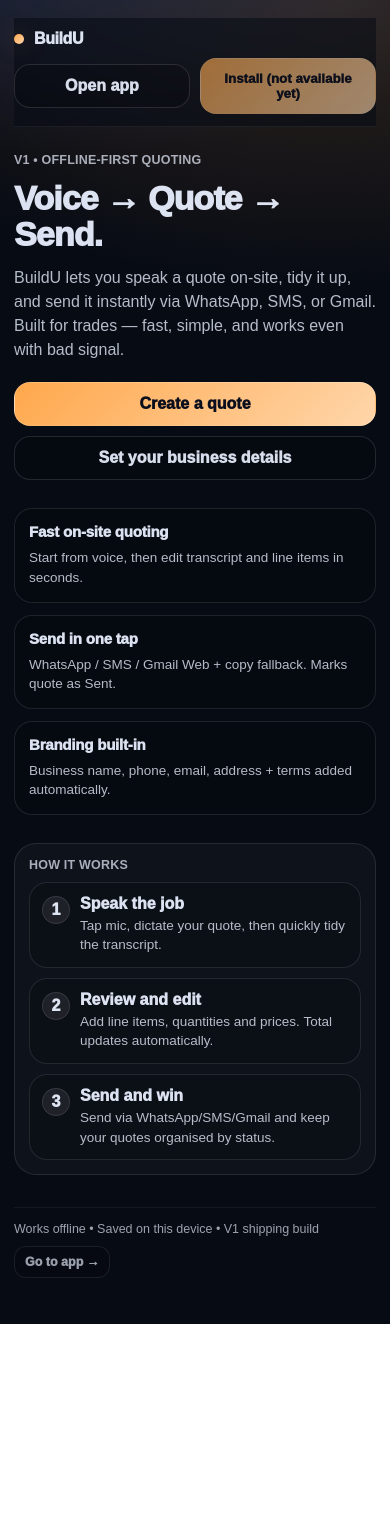
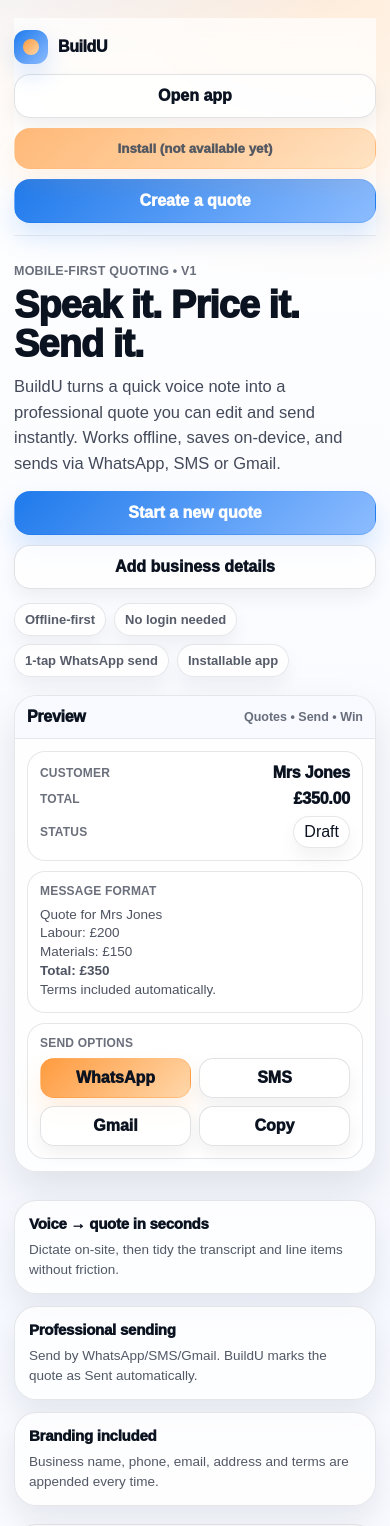
Before and after one commit to QuoteAPP2026/buildu, a Next.js app: page / in a window 390 px wide. Shown: the top 1526 px of the page. Before the commit the page ends 1324 px from the top, so only its background shows below. Built offline with nearby package versions, Linux system fonts and the light colour scheme.

Commit message:
Landing: lighter mobile-first marketing redesign

```diff
--- a/src/app/page.tsx
+++ b/src/app/page.tsx
@@ -26,10 +26,7 @@ export default function Home() {
     }
 
     window.addEventListener("beforeinstallprompt", onBeforeInstallPrompt);
-
-    return () => {
-      window.removeEventListener("beforeinstallprompt", onBeforeInstallPrompt);
-    };
+    return () => window.removeEventListener("beforeinstallprompt", onBeforeInstallPrompt);
   }, []);
 
   const canInstall = useMemo(() => !!deferredPrompt && !isStandalone, [deferredPrompt, isStandalone]);
@@ -40,8 +37,7 @@ export default function Home() {
       setInstallStatus("prompting");
       deferredPrompt.prompt();
       const { outcome } = await deferredPrompt.userChoice;
-      if (outcome === "accepted") setInstallStatus("installed");
-      else setInstallStatus("ready");
+      setInstallStatus(outcome === "accepted" ? "installed" : "ready");
     } catch {
       setInstallStatus("ready");
     } finally {
@@ -49,35 +45,46 @@ export default function Home() {
     }
   }
 
+  const installLabel =
+    installStatus === "installed"
+      ? "Installed ✓"
+      : installStatus === "prompting"
+        ? "Installing…"
+        : canInstall
+          ? "Install app"
+          : "Install (not available yet)";
+
   return (
-    <main className="bg">
+    <main className="lp">
       <style>{`
-        :root { color-scheme: dark; }
+        /* Landing page is intentionally LIGHT.
+           App (/app/*) remains dark via its own layout. */
+        :root { color-scheme: light; }
         * { box-sizing: border-box; }
 
-        .bg{
+        .lp{
           min-height: 100vh;
           background:
-            radial-gradient(1000px 520px at 15% -10%, rgba(60,120,255,0.22), transparent 55%),
-            radial-gradient(1000px 520px at 85% 0%, rgba(255,168,76,0.16), transparent 55%),
-            #070b14;
-          color: rgba(234,240,255,0.94);
+            radial-gradient(900px 520px at 15% -10%, rgba(56,120,255,0.20), transparent 55%),
+            radial-gradient(900px 520px at 85% 0%, rgba(255,160,64,0.18), transparent 55%),
+            linear-gradient(180deg, #ffffff 0%, #f6f8ff 60%, #ffffff 100%);
+          color: #0b1220;
         }
 
         .wrap{
-          max-width: 1080px;
+          max-width: 1100px;
           margin: 0 auto;
-          padding: 18px 14px 28px;
+          padding: 18px 14px 42px;
         }
 
         .topbar{
           position: sticky;
           top: 0;
-          z-index: 20;
+          z-index: 30;
           padding: 12px 0;
-          background: rgba(7,11,20,0.55);
-          backdrop-filter: blur(10px);
-          border-bottom: 1px solid rgba(255,255,255,0.06);
+          background: rgba(255,255,255,0.68);
+          backdrop-filter: blur(12px);
+          border-bottom: 1px solid rgba(15,23,42,0.08);
         }
 
         .topRow{
@@ -85,9 +92,10 @@ export default function Home() {
           align-items:center;
           justify-content:space-between;
           gap: 10px;
+          flex-wrap: wrap;
         }
 
-        .logo{
+        .brand{
           display:flex;
           align-items:center;
           gap: 10px;
@@ -95,14 +103,26 @@ export default function Home() {
           letter-spacing: -0.4px;
         }
 
-        .dot{
-          width: 10px; height: 10px; border-radius: 999px;
-          background: linear-gradient(135deg, rgba(255,168,76,1), rgba(255,214,170,1));
-          box-shadow: 0 0 24px rgba(255,168,76,0.35);
+        .mark{
+          width: 34px; height: 34px;
+          border-radius: 12px;
+          background: linear-gradient(135deg, #1f7aec, #8cbcff);
+          box-shadow: 0 10px 24px rgba(31,122,236,0.18);
+          position: relative;
+        }
+        .mark:after{
+          content:"";
+          position:absolute;
+          inset: 9px;
+          border-radius: 9px;
+          background: linear-gradient(135deg, #ff9b3f, #ffd7aa);
         }
 
-        .topActions{
-          display:flex; gap: 10px; align-items:center; flex-wrap: wrap;
+        .actions{
+          display:flex;
+          gap: 10px;
+          flex-wrap: wrap;
+          align-items:center;
         }
 
         .btn{
@@ -113,94 +133,184 @@ export default function Home() {
           border-radius: 16px;
           font-weight: 950;
           text-decoration: none;
-          border: 1px solid rgba(255,255,255,0.12);
-          background: rgba(0,0,0,0.18);
-          color: rgba(234,240,255,0.92);
+          border: 1px solid rgba(15,23,42,0.12);
+          background: rgba(255,255,255,0.75);
+          color: #0b1220;
           cursor: pointer;
+          box-shadow: 0 8px 18px rgba(15,23,42,0.06);
         }
 
         .btnPrimary{
-          color: #0B0F1D;
-          background: linear-gradient(135deg, rgba(255,168,76,1), rgba(255,214,170,1));
-          border: 1px solid rgba(255,255,255,0.16);
+          border: 1px solid rgba(31,122,236,0.22);
+          background: linear-gradient(135deg, #1f7aec, #8cbcff);
+          color: white;
+          box-shadow: 0 14px 26px rgba(31,122,236,0.18);
+        }
+
+        .btnWarm{
+          border: 1px solid rgba(255,155,63,0.28);
+          background: linear-gradient(135deg, #ff9b3f, #ffd7aa);
+          color: #0b1220;
+          box-shadow: 0 14px 26px rgba(255,155,63,0.16);
         }
 
         .hero{
-          padding: 26px 0 18px;
+          padding: 28px 0 10px;
           display:grid;
-          gap: 14px;
+          grid-template-columns: 1.15fr 0.85fr;
+          gap: 18px;
+          align-items: start;
         }
 
-        .headline{
-          font-size: 40px;
-          line-height: 1.05;
+        .kicker{
+          font-size: 12.5px;
+          font-weight: 900;
+          letter-spacing: 0.22px;
+          text-transform: uppercase;
+          color: rgba(15,23,42,0.62);
+        }
+
+        .h1{
+          margin: 8px 0 0;
+          font-size: 46px;
+          line-height: 1.03;
           font-weight: 980;
-          letter-spacing: -0.9px;
-          margin: 0;
+          letter-spacing: -1.0px;
         }
 
         .sub{
-          margin: 0;
-          font-size: 16px;
-          line-height: 1.5;
-          opacity: 0.82;
+          margin: 10px 0 0;
+          font-size: 16.5px;
+          line-height: 1.55;
+          color: rgba(15,23,42,0.78);
           max-width: 62ch;
         }
 
-        .heroCtas{
+        .ctaRow{
           display:flex;
           gap: 10px;
           flex-wrap: wrap;
-          margin-top: 6px;
-        }
-
-        .panel{
-          border-radius: 22px;
-          border: 1px solid rgba(255,255,255,0.10);
-          background: rgba(255,255,255,0.03);
-          padding: 14px;
-        }
-
-        .grid3{
-          display:grid;
-          grid-template-columns: repeat(3, minmax(0, 1fr));
-          gap: 12px;
           margin-top: 14px;
         }
 
-        .card{
+        .trustRow{
+          display:flex;
+          gap: 10px;
+          flex-wrap: wrap;
+          margin-top: 14px;
+          color: rgba(15,23,42,0.70);
+          font-size: 13px;
+          font-weight: 750;
+        }
+
+        .pill{
+          padding: 8px 10px;
+          border-radius: 999px;
+          border: 1px solid rgba(15,23,42,0.10);
+          background: rgba(255,255,255,0.75);
+          box-shadow: 0 10px 18px rgba(15,23,42,0.05);
+        }
+
+        .demo{
+          border-radius: 22px;
+          border: 1px solid rgba(15,23,42,0.10);
+          background: rgba(255,255,255,0.78);
+          box-shadow: 0 18px 40px rgba(15,23,42,0.10);
+          overflow: hidden;
+        }
+
+        .demoTop{
+          padding: 12px 12px;
+          display:flex;
+          align-items:center;
+          justify-content:space-between;
+          gap: 10px;
+          border-bottom: 1px solid rgba(15,23,42,0.08);
+          background: rgba(246,248,255,0.75);
+        }
+
+        .demoTitle{
+          font-weight: 950;
+          letter-spacing: -0.3px;
+        }
+
+        .demoBody{
+          padding: 12px;
+          display:grid;
+          gap: 10px;
+        }
+
+        .miniCard{
           border-radius: 18px;
-          border: 1px solid rgba(255,255,255,0.10);
-          background: rgba(0,0,0,0.18);
-          padding: 14px;
+          border: 1px solid rgba(15,23,42,0.10);
+          background: rgba(255,255,255,0.75);
+          padding: 12px;
           display:grid;
           gap: 8px;
         }
 
-        .kicker{
-          font-size: 12.5px;
-          opacity: 0.75;
-          font-weight: 850;
-          letter-spacing: 0.2px;
-          text-transform: uppercase;
+        .miniRow{
+          display:flex;
+          align-items:center;
+          justify-content:space-between;
+          gap: 10px;
         }
 
-        .cardTitle{
-          font-size: 15px;
+        .miniLabel{
+          font-size: 12px;
+          font-weight: 900;
+          color: rgba(15,23,42,0.62);
+          text-transform: uppercase;
+          letter-spacing: 0.2px;
+        }
+
+        .miniValue{
           font-weight: 950;
           letter-spacing: -0.2px;
         }
 
-        .cardText{
+        .grid3{
+          margin-top: 18px;
+          display:grid;
+          grid-template-columns: repeat(3, minmax(0, 1fr));
+          gap: 12px;
+        }
+
+        .feature{
+          border-radius: 22px;
+          border: 1px solid rgba(15,23,42,0.10);
+          background: rgba(255,255,255,0.78);
+          padding: 14px;
+          box-shadow: 0 14px 28px rgba(15,23,42,0.08);
+          display:grid;
+          gap: 8px;
+        }
+
+        .ftTitle{
+          font-weight: 980;
+          letter-spacing: -0.25px;
+          font-size: 15px;
+        }
+
+        .ftText{
+          color: rgba(15,23,42,0.72);
           font-size: 13.5px;
           line-height: 1.45;
-          opacity: 0.82;
         }
 
         .how{
-          margin-top: 14px;
+          margin-top: 18px;
+          border-radius: 22px;
+          border: 1px solid rgba(15,23,42,0.10);
+          background: rgba(255,255,255,0.78);
+          box-shadow: 0 14px 28px rgba(15,23,42,0.08);
+          padding: 14px;
+        }
+
+        .steps{
           display:grid;
           gap: 10px;
+          margin-top: 10px;
         }
 
         .step{
@@ -209,30 +319,59 @@ export default function Home() {
           align-items:flex-start;
           padding: 12px;
           border-radius: 18px;
-          border: 1px solid rgba(255,255,255,0.10);
-          background: rgba(0,0,0,0.16);
+          border: 1px solid rgba(15,23,42,0.10);
+          background: rgba(246,248,255,0.65);
         }
 
         .num{
-          width: 28px; height: 28px;
-          border-radius: 999px;
+          width: 30px; height: 30px;
+          border-radius: 12px;
           display:grid;
           place-items:center;
           font-weight: 950;
-          background: rgba(255,255,255,0.08);
-          border: 1px solid rgba(255,255,255,0.10);
+          background: rgba(31,122,236,0.10);
+          border: 1px solid rgba(31,122,236,0.18);
+          color: rgba(15,23,42,0.88);
           flex: 0 0 auto;
           margin-top: 1px;
         }
 
-        .stepTitle{ font-weight: 950; margin: 0; }
-        .stepText{ margin: 3px 0 0; opacity: 0.82; font-size: 13.5px; line-height: 1.45; }
+        .stTitle{ margin: 0; font-weight: 980; letter-spacing: -0.2px; }
+        .stText{ margin: 3px 0 0; color: rgba(15,23,42,0.72); font-size: 13.5px; line-height: 1.45; }
+
+        .bottomCta{
+          margin-top: 18px;
+          padding: 16px;
+          border-radius: 24px;
+          border: 1px solid rgba(15,23,42,0.10);
+          background: linear-gradient(135deg, rgba(31,122,236,0.10), rgba(255,155,63,0.12));
+          display:flex;
+          justify-content: space-between;
+          align-items: center;
+          gap: 12px;
+          flex-wrap: wrap;
+        }
+
+        .bottomText{
+          display:grid;
+          gap: 2px;
+        }
+
+        .bottomTitle{
+          font-weight: 980;
+          letter-spacing: -0.3px;
+        }
+
+        .bottomSub{
+          color: rgba(15,23,42,0.72);
+          font-size: 13.5px;
+        }
 
         .footer{
-          margin-top: 18px;
-          padding-top: 14px;
-          border-top: 1px solid rgba(255,255,255,0.08);
-          opacity: 0.70;
+          margin-top: 16px;
+          padding-top: 12px;
+          border-top: 1px solid rgba(15,23,42,0.10);
+          color: rgba(15,23,42,0.55);
           font-size: 12.5px;
           display:flex;
           justify-content: space-between;
@@ -240,114 +379,182 @@ export default function Home() {
           flex-wrap: wrap;
         }
 
-        /* Mobile-first tuning */
+        @media (max-width: 920px){
+          .hero{ grid-template-columns: 1fr; }
+          .h1{ font-size: 38px; }
+          .grid3{ grid-template-columns: 1fr; }
+        }
+
         @media (max-width: 860px){
-          .headline{ font-size: 34px; }
-          .grid3{ grid-template-columns: 1fr; }
           .btn{ width: 100%; }
-          .topActions{ width: 100%; }
-          .topRow{ flex-wrap: wrap; }
-          .topActions a, .topActions button { flex: 1 1 160px; }
+          .actions{ width: 100%; }
+          .ctaRow{ display:grid; grid-template-columns: 1fr; }
+          .trustRow{ gap: 8px; }
+          .pill{ width: fit-content; }
         }
       `}</style>
 
       <div className="wrap">
         <div className="topbar">
           <div className="topRow">
-            <div className="logo">
-              <span className="dot" />
+            <div className="brand">
+              <span className="mark" />
               <span>BuildU</span>
             </div>
 
-            <div className="topActions">
+            <div className="actions">
               <a className="btn" href="/app/quotes">Open app</a>
 
               <button
                 type="button"
-                className="btn btnPrimary"
+                className="btn btnWarm"
                 onClick={handleInstall}
                 disabled={!canInstall || installStatus === "prompting" || installStatus === "installed"}
-                style={{
-                  opacity: !canInstall || installStatus === "prompting" || installStatus === "installed" ? 0.60 : 1
-                }}
+                style={{ opacity: !canInstall || installStatus === "prompting" || installStatus === "installed" ? 0.70 : 1 }}
               >
-                {installStatus === "installed"
-                  ? "Installed ✓"
-                  : installStatus === "prompting"
-                    ? "Installing…"
-                    : canInstall
-                      ? "Install app"
-                      : "Install (not available yet)"}
+                {installLabel}
               </button>
+
+              <a className="btn btnPrimary" href="/app/quotes/new">Create a quote</a>
             </div>
           </div>
         </div>
 
         <section className="hero">
-          <p className="kicker">V1 • Offline-first quoting</p>
-          <h1 className="headline">Voice → Quote → Send.</h1>
-          <p className="sub">
-            BuildU lets you speak a quote on-site, tidy it up, and send it instantly via WhatsApp, SMS, or Gmail.
-            Built for trades — fast, simple, and works even with bad signal.
-          </p>
+          <div>
+            <div className="kicker">Mobile-first quoting • V1</div>
+            <h1 className="h1">Speak it. Price it. Send it.</h1>
+            <p className="sub">
+              BuildU turns a quick voice note into a professional quote you can edit and send instantly.
+              Works offline, saves on-device, and sends via WhatsApp, SMS or Gmail.
+            </p>
 
-          <div className="heroCtas">
-            <a className="btn btnPrimary" href="/app/quotes/new">Create a quote</a>
-            <a className="btn" href="/app/settings">Set your business details</a>
-          </div>
+            <div className="ctaRow">
+              <a className="btn btnPrimary" href="/app/quotes/new">Start a new quote</a>
+              <a className="btn" href="/app/settings">Add business details</a>
+            </div>
 
-          <div className="grid3">
-            <div className="card">
-              <div className="cardTitle">Fast on-site quoting</div>
-              <div className="cardText">Start from voice, then edit transcript and line items in seconds.</div>
-            </div>
-            <div className="card">
-              <div className="cardTitle">Send in one tap</div>
-              <div className="cardText">WhatsApp / SMS / Gmail Web + copy fallback. Marks quote as Sent.</div>
-            </div>
-            <div className="card">
-              <div className="cardTitle">Branding built-in</div>
-              <div className="cardText">Business name, phone, email, address + terms added automatically.</div>
+            <div className="trustRow">
+              <span className="pill">Offline-first</span>
+              <span className="pill">No login needed</span>
+              <span className="pill">1-tap WhatsApp send</span>
+              <span className="pill">Installable app</span>
             </div>
           </div>
 
-          <div className="panel how">
-            <div className="kicker">How it works</div>
+          <div className="demo" aria-label="BuildU preview">
+            <div className="demoTop">
+              <div className="demoTitle">Preview</div>
+              <div style={{ fontSize: 12.5, color: "rgba(15,23,42,0.62)", fontWeight: 850 }}>
+                Quotes • Send • Win
+              </div>
+            </div>
 
+            <div className="demoBody">
+              <div className="miniCard">
+                <div className="miniRow">
+                  <div className="miniLabel">Customer</div>
+                  <div className="miniValue">Mrs Jones</div>
+                </div>
+                <div className="miniRow">
+                  <div className="miniLabel">Total</div>
+                  <div className="miniValue">£350.00</div>
+                </div>
+                <div className="miniRow">
+                  <div className="miniLabel">Status</div>
+                  <div className="pill" style={{ padding: "6px 10px" }}>Draft</div>
+                </div>
+              </div>
+
+              <div className="miniCard">
+                <div className="miniLabel">Message format</div>
+                <div style={{ fontSize: 13.5, lineHeight: 1.4, color: "rgba(15,23,42,0.74)" }}>
+                  Quote for Mrs Jones<br />
+                  Labour: £200<br />
+                  Materials: £150<br />
+                  <b>Total: £350</b><br />
+                  Terms included automatically.
+                </div>
+              </div>
+
+              <div className="miniCard" style={{ display: "grid", gap: 8 }}>
+                <div className="miniLabel">Send options</div>
+                <div style={{ display: "grid", gridTemplateColumns: "1fr 1fr", gap: 8 }}>
+                  <div className="btn btnWarm" style={{ padding: "10px 10px", borderRadius: 14 }}>WhatsApp</div>
+                  <div className="btn" style={{ padding: "10px 10px", borderRadius: 14 }}>SMS</div>
+                  <div className="btn" style={{ padding: "10px 10px", borderRadius: 14 }}>Gmail</div>
+                  <div className="btn" style={{ padding: "10px 10px", borderRadius: 14 }}>Copy</div>
+                </div>
+              </div>
+            </div>
+          </div>
+        </section>
+
+        <section className="grid3">
+          <div className="feature">
+            <div className="ftTitle">Voice → quote in seconds</div>
+            <div className="ftText">Dictate on-site, then tidy the transcript and line items without friction.</div>
+          </div>
+          <div className="feature">
+            <div className="ftTitle">Professional sending</div>
+            <div className="ftText">Send by WhatsApp/SMS/Gmail. BuildU marks the quote as Sent automatically.</div>
+          </div>
+          <div className="feature">
+            <div className="ftTitle">Branding included</div>
+            <div className="ftText">Business name, phone, email, address and terms are appended every time.</div>
+          </div>
+        </section>
+
+        <section className="how">
+          <div className="kicker">How it works</div>
+          <div className="steps">
             <div className="step">
               <div className="num">1</div>
               <div>
-                <p className="stepTitle">Speak the job</p>
-                <p className="stepText">Tap mic, dictate your quote, then quickly tidy the transcript.</p>
+                <p className="stTitle">Speak the job</p>
+                <p className="stText">Tap mic, talk through the work and pricing. BuildU captures the transcript.</p>
               </div>
             </div>
-
             <div className="step">
               <div className="num">2</div>
               <div>
-                <p className="stepTitle">Review and edit</p>
-                <p className="stepText">Add line items, quantities and prices. Total updates automatically.</p>
+                <p className="stTitle">Edit and total</p>
+                <p className="stText">Add line items, quantities and unit prices. Totals update automatically.</p>
               </div>
             </div>
-
             <div className="step">
               <div className="num">3</div>
               <div>
-                <p className="stepTitle">Send and win</p>
-                <p className="stepText">Send via WhatsApp/SMS/Gmail and keep your quotes organised by status.</p>
+                <p className="stTitle">Send instantly</p>
+                <p className="stText">One tap to send via WhatsApp/SMS/Gmail. Keep status tracked in-app.</p>
               </div>
             </div>
           </div>
+        </section>
 
-          <div className="footer">
-            <div>Works offline • Saved on this device • V1 shipping build</div>
-            <div>
-              <a className="btn" href="/app/quotes" style={{ padding: "8px 10px", borderRadius: 12 }}>
-                Go to app →
-              </a>
-            </div>
+        <section className="bottomCta">
+          <div className="bottomText">
+            <div className="bottomTitle">Ready to try it on your phone?</div>
+            <div className="bottomSub">Open the app, create a quote, then install for one-tap access.</div>
+          </div>
+          <div style={{ display: "flex", gap: 10, flexWrap: "wrap" }}>
+            <a className="btn btnPrimary" href="/app/quotes">Open BuildU</a>
+            <button
+              type="button"
+              className="btn btnWarm"
+              onClick={handleInstall}
+              disabled={!canInstall || installStatus === "prompting" || installStatus === "installed"}
+              style={{ opacity: !canInstall || installStatus === "prompting" || installStatus === "installed" ? 0.70 : 1 }}
+            >
+              {installLabel}
+            </button>
           </div>
         </section>
+
+        <div className="footer">
+          <div>BuildU • Offline-first • Saved on-device</div>
+          <div>Tip: iPhone → Share → Add to Home Screen</div>
+        </div>
       </div>
     </main>
   );
```
